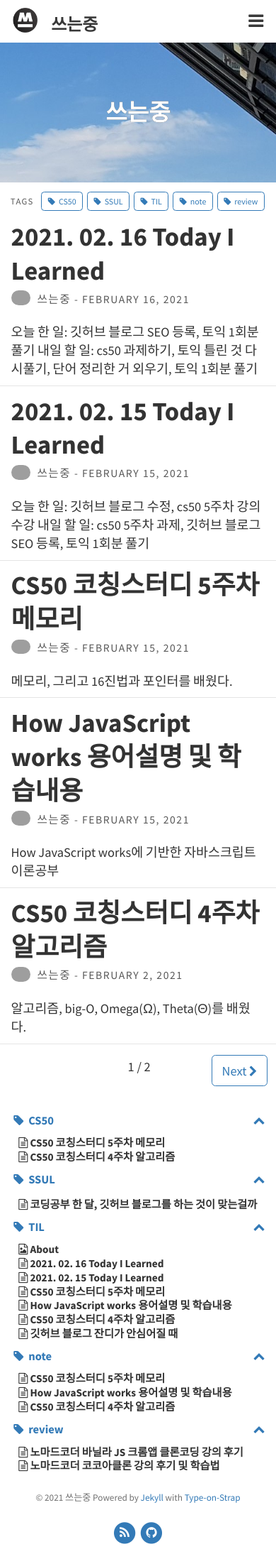
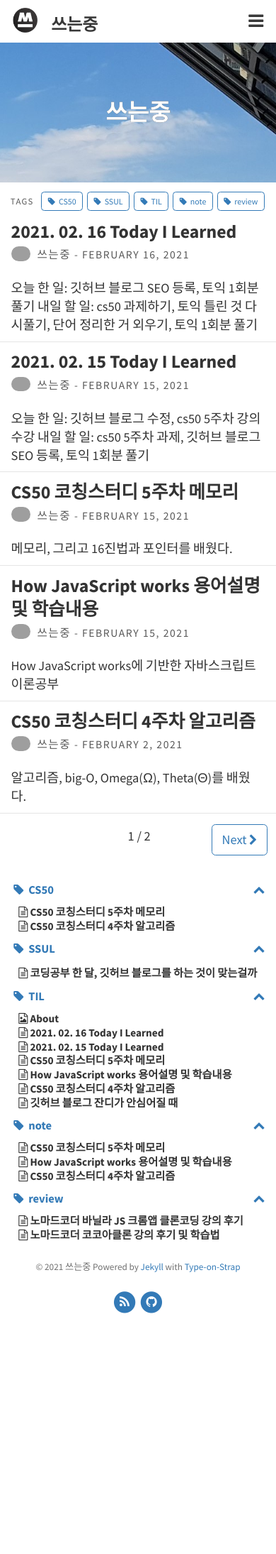
Before and after one commit to TaeIng/taeing.github.io, a Jekyll site: the page built from index.html, in a window 390 px wide. Shown: the whole page at 71% size. Built offline with Jekyll 4.4.1, drawn with Linux system fonts in a browser that asks for light colours; the list of posts is cut into pages by our own code; after the commit the page ends 1864 px from its top, so only the background shows below that; grey boxes are pictures that could not be loaded.

Commit message:
Add: blog-posts-header-h1 mobile optimization

```diff
--- a/_sass/layouts/_posts.scss
+++ b/_sass/layouts/_posts.scss
@@ -45,6 +45,13 @@ header {
     margin: 0;
     font-size: 2em;
     margin-bottom: 3px;
+
+  @media (max-width: $m-break) {
+    font-size: 1.8em;
+  }
+  @media (max-width: $sm-break) {
+    font-size: 1.4em;
+  }
   }
 }
 
@@ -81,6 +88,7 @@ header {
     height: 100%;
     margin-right: 0.5em;
   }
+
 }
 
 /* --- Feature image --- */
```
